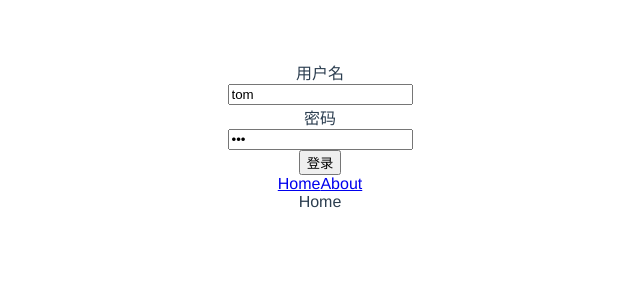
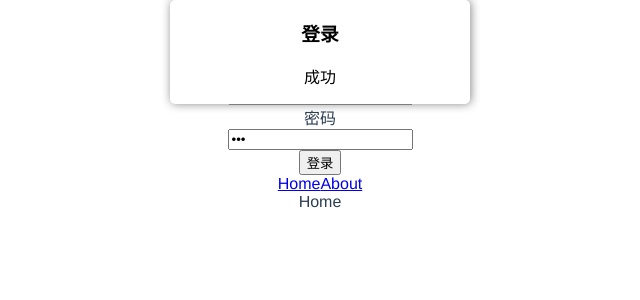
Before and after one commit to YanTuTwo/VueComponents, a Vue app: page / in a window 1280 px wide. Both pictures are taken after a click on the button "登录". Shown: the top 300 px of the page, without its empty margins (320-960 px from the left). Built offline with nearby package versions, Linux system fonts and the light colour scheme.

Commit message:
📝 简单插入body的弹窗Notice

```diff
--- /dev/null
+++ b/src/components/Notice/index.vue
@@ -0,0 +1,59 @@
+<template>
+    <div class="notice-box" v-if="isShow">
+        <h3>{{title}}</h3>
+        <p>{{message}}</p>
+    </div>
+</template>
+
+<script>
+export default {
+    props: {
+        title: {
+            type: String,
+            default: ''
+        },
+        message: {
+            type: String,
+            default: ''
+        },
+        duration: {
+            type: Number,
+            default: 0
+        }
+    },
+
+    data() {
+        return {
+            isShow: false
+        }
+    },
+
+    methods: {
+        show() {
+            this.isShow = true;
+            setTimeout(() => {
+                // this.hide()
+            }, this.duration)
+        },
+        hide() {
+            this.isShow = false;
+            this.remove()
+        }
+    }
+
+}
+</script>
+
+<style lang="less" scoped>
+.notice-box {
+    position: absolute;
+    top: 0;
+    left: 50%;
+    transform: translateX(-50%);
+    background: #fff;
+    box-shadow: 1px 0px 10px #888888;
+    border-radius: 5px;
+    width: 300px;
+    text-align: center;
+}
+</style>
--- a/src/components/ZForm/FormIndex.vue
+++ b/src/components/ZForm/FormIndex.vue
@@ -8,7 +8,7 @@
                 <ZInput v-model="model.password" type="password"></ZInput>
             </ZFormItem>
             <ZFormItem>
-                <ZButton @click="onLogin">登录</ZButton>
+                <ZButton @click.stop="onLogin">登录</ZButton>
             </ZFormItem>
         </ZForm>
     </div>
@@ -19,6 +19,7 @@ import ZForm from './ZForm'
 import ZFormItem from './ZFormItem'
 import ZInput from '../ZInput'
 import ZButton from '../ZButton'
+import createModel from '../../utils/createModel'
 export default {
     components: {
         ZForm,
@@ -43,7 +44,14 @@ export default {
         onLogin() {
             // 检查规则
             this.$refs['z-form'].validate((isValid) => {
-                console.log(isValid ? '成功' : '失败');
+                // console.log(isValid ? '成功' : '失败');
+                console.log(isValid);
+                const comp = createModel({
+                    title: '登录',
+                    message: isValid ? '成功' : '失败',
+                    duration: 5000
+                })
+                comp.show();
             })
         }
     }
--- /dev/null
+++ b/src/utils/createModel.js
@@ -0,0 +1,21 @@
+import Vue from 'vue';
+import Notice from '../components/Notice'
+
+export default function createModel (props, component = null) {
+    const vm = new Vue({
+        render(h) {
+            return h(!!component ? component : Notice, { props })
+        }
+    }).$mount()
+
+    document.body.appendChild(vm.$el)
+
+    const comp = vm.$children[0];
+
+    comp.remove = () => {
+        document.body.removeChild(vm.$el)
+        vm.$destroy()
+    }
+
+    return comp;
+}
```
